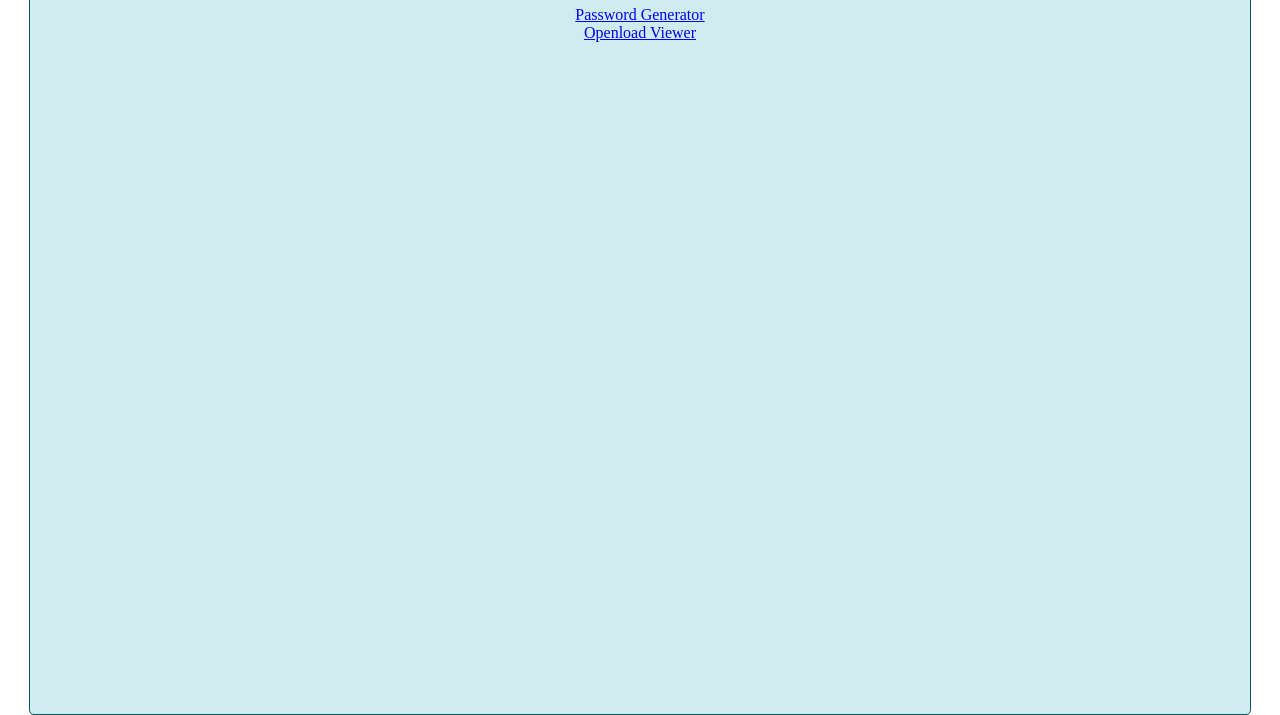
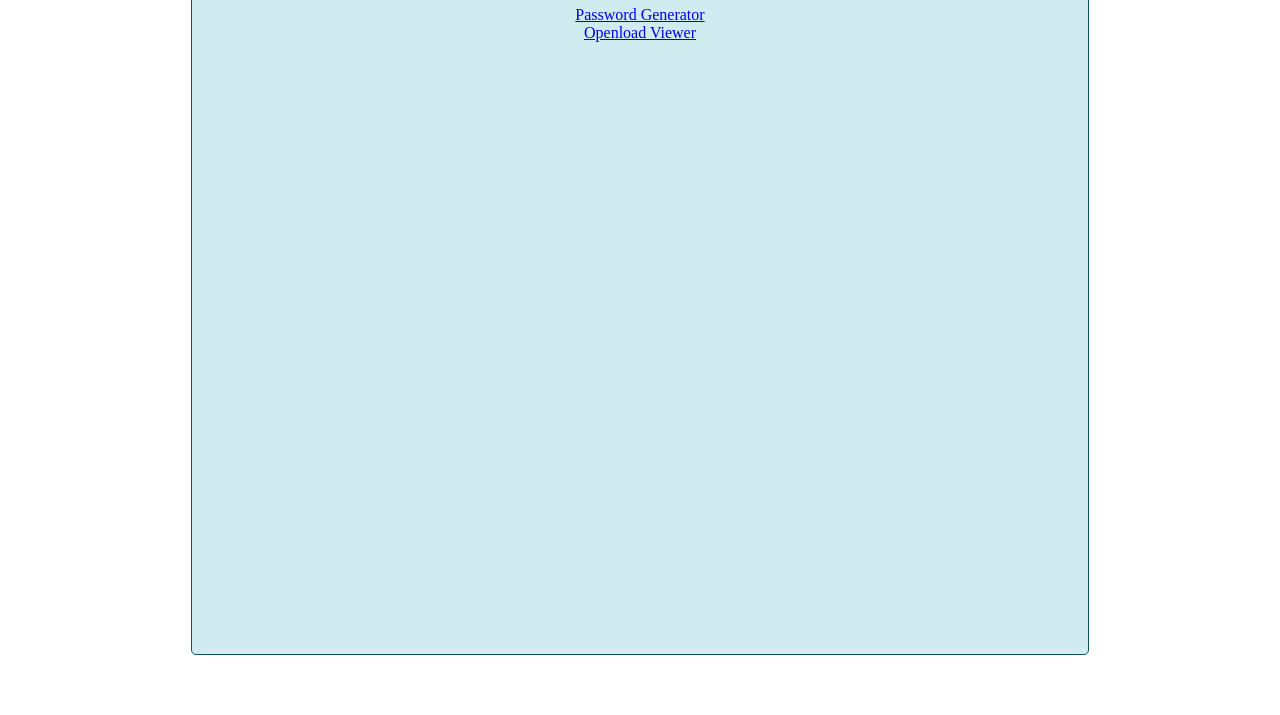
Before and after one commit to rabel001/rabel001.github.io, a plain HTML site: page index.html in a window 1280 px wide. Shown: the part 117-832 px from the top of the page. Drawn offline with Linux system fonts and the light colour scheme.

Commit message:
Update index.html

```diff
--- a/index.html
+++ b/index.html
@@ -13,8 +13,8 @@
 			padding: 0;
 		}
 		#container {
-			width: calc(100% - 60px);
-			height: 100%;
+			width: 70%;
+			height: calc(100% - 60px);
 			margin: 30px auto;
 			background-color: #d1ecf1;
 			border: 1px solid #0c5460;
```
